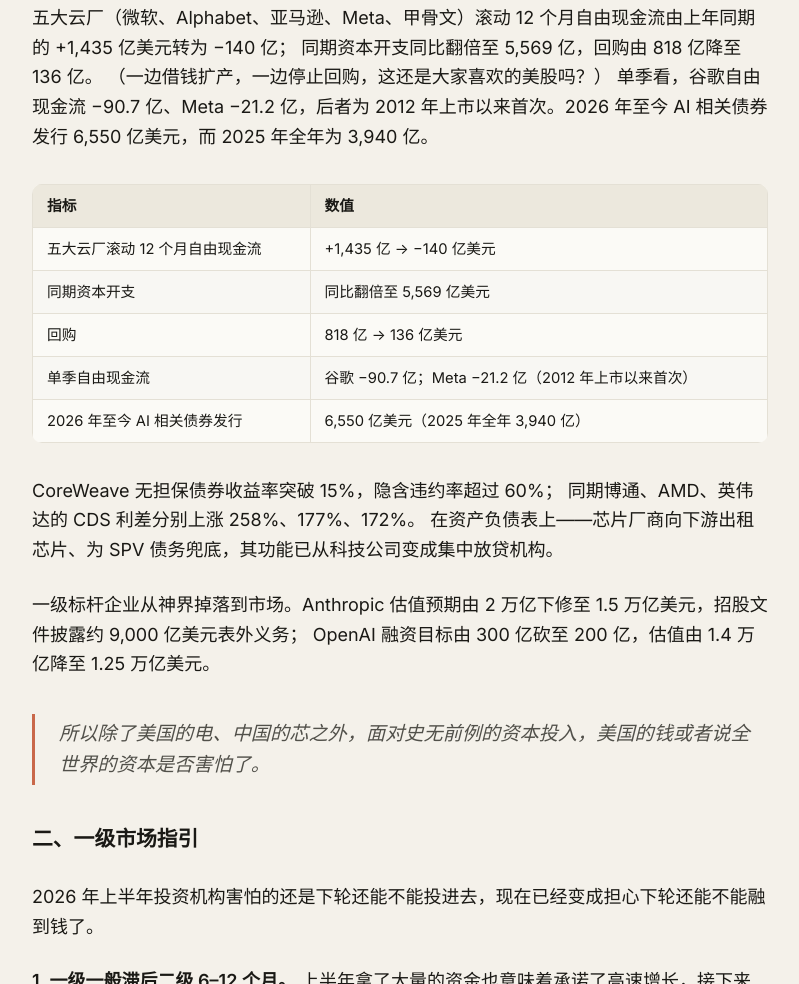
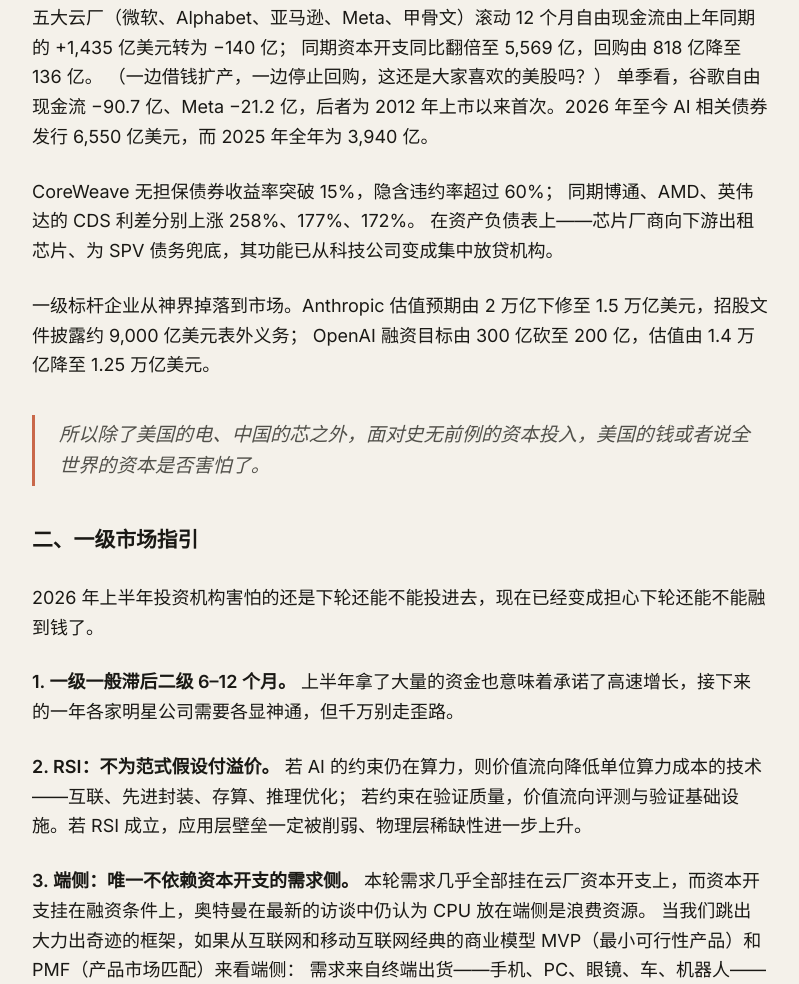
Before and after one commit to promix-llp/promix-site, a plain HTML site: page posts/cross-pacific-ai-chessboard.html in a window 1280 px wide. Shown: the part 6684-7668 px from the top of the page, without its empty margins (240-1039 px from the left). Drawn offline with Linux system fonts and the light colour scheme.

Commit message:
Remove data table from 最后的思考 (keep prose figures)

```diff
--- a/posts/cross-pacific-ai-chessboard.html
+++ b/posts/cross-pacific-ai-chessboard.html
@@ -261,21 +261,6 @@
           单季看，谷歌自由现金流 −90.7 亿、Meta −21.2 亿，后者为 2012 年上市以来首次。2026 年至今 AI 相关债券发行 6,550 亿美元，而 2025 年全年为 3,940 亿。
         </p>
 
-        <div class="table-wrap">
-          <table>
-            <thead>
-              <tr><th>指标</th><th>数值</th></tr>
-            </thead>
-            <tbody>
-              <tr><td>五大云厂滚动 12 个月自由现金流</td><td>+1,435 亿 → −140 亿美元</td></tr>
-              <tr><td>同期资本开支</td><td>同比翻倍至 5,569 亿美元</td></tr>
-              <tr><td>回购</td><td>818 亿 → 136 亿美元</td></tr>
-              <tr><td>单季自由现金流</td><td>谷歌 −90.7 亿；Meta −21.2 亿（2012 年上市以来首次）</td></tr>
-              <tr><td>2026 年至今 AI 相关债券发行</td><td>6,550 亿美元（2025 年全年 3,940 亿）</td></tr>
-            </tbody>
-          </table>
-        </div>
-
         <p>
           CoreWeave 无担保债券收益率突破 15%，隐含违约率超过 60%；
           同期博通、AMD、英伟达的 CDS 利差分别上涨 258%、177%、172%。
```
